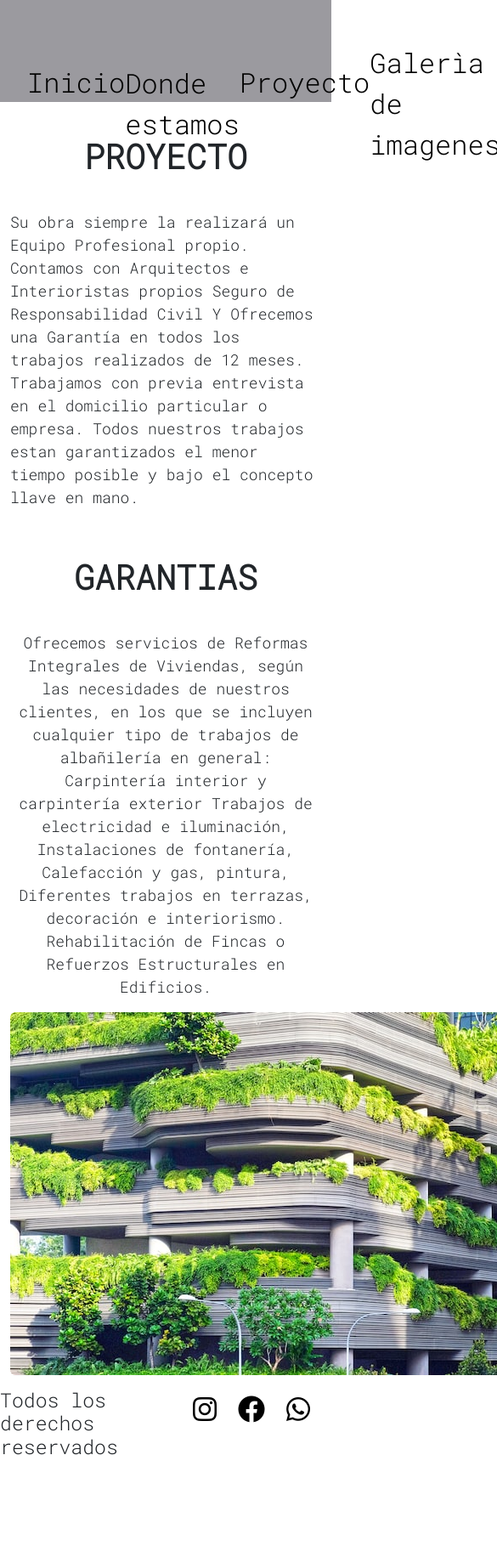
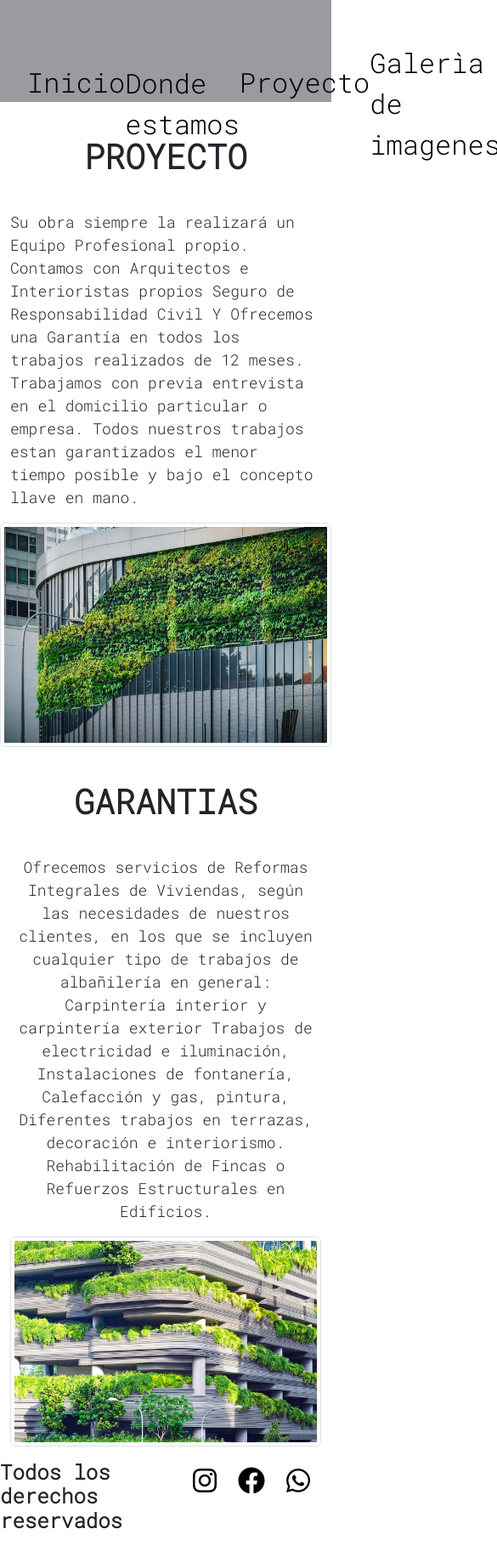
Before and after one commit to Nadiapascual92/Preentrega2-PASCUAL, a website: page pages/Proyecto.html in a window 390 px wide. Shown: the top 1832 px of the page at 85% size, 585 px wide, since content can reach past the window. Before the commit the page ends 1745 px from the top, so only its background shows below. Drawn offline with nearby package versions, Linux system fonts and the light colour scheme; files that its build step writes are made by us from their sources.

Commit message:
commit de pagina proyecto termianda y responsive

```diff
--- a/SCSS/misas.scss
+++ b/SCSS/misas.scss
@@ -439,10 +439,6 @@ width: 768px;
     font-size:  40px;
 }
 
-/*
-.pruebaSASS{
-    font-style: $primary;
-}*/
 
 /**************galeria de imagenes*********/
 
@@ -463,8 +459,6 @@ footer{
 
 /*----------------------------------------MEDIAQUERIES RESPONSIVE---------------------------------*/
 /*----------------------------------------MEDIAQUERIES RESPONSIVE-------------------------------------*/
-/*----------------------------------------MEDIAQUERIES RESPONSIVE---------------------------------*/
-/*----------------------------------------MEDIAQUERIES RESPONSIVE--------------------------------*/
 /*----------------------------------------MEDIAQUERIES RESPONSIVE---------------------------*/
 
 /*DISENIO RESPONSIVE PARA TABLETS */
@@ -1063,3 +1057,25 @@ footer{
         font-size: small;
     }
 }
+
+
+#magic{
+    display: flex;
+    justify-content: center;
+    }
+.magic{
+    display: flex;
+    justify-content: center;
+    align-self: center;
+}
+#mimagic{
+    display: flex;
+    justify-content: center;
+}
+#nairobi{
+    font-size: x-large;
+    font-weight: bold;
+}
+#Dinamarca{
+    font-size: xx-large;
+}
--- a/pages/Proyecto.html
+++ b/pages/Proyecto.html
@@ -5,7 +5,7 @@
     <meta http-equiv="X-UA-Compatible" content="IE=edge">
     <meta name="viewport" content="width=device-width, initial-scale=1.0">
     <!--TITULOS PARA EL SEO----->
-    <title>GALERIA DE IMAGENES</title>
+    <title>PROYECTO</title>
     <link rel="preconnect" href="https://fonts.googleapis.com">
     <link rel="preconnect" href="https://fonts.gstatic.com" crossorigin>
     <!----GOOGLE FONTS E ICONOS -->
@@ -52,10 +52,11 @@
             </p>
         </div>
 </main>
-
+    <div clas='container-sm' id="magic">
+        <img class="img-thumbnail" src="../img/fotoPROYECTOFOTO.jpg"  alt="paginadearquitecturaverde">
+    </div>
 <!----------GRID BOOTSTRAP----------->
-
-    <div class=" text-center">
+    <div class="text-center">
         <div class="row">
           <div class="col-lg-12">
             <h1 class="h1proyecto">GARANTIAS</h1>
@@ -65,9 +66,10 @@
                 en los que se incluyen cualquier tipo de trabajos de albañilería en general: Carpintería interior y
                 carpintería exterior  Trabajos de electricidad e iluminación, Instalaciones de fontanería, Calefacción y gas, pintura, Diferentes trabajos en terrazas, decoración e interiorismo. Rehabilitación de Fincas o Refuerzos Estructurales en Edificios.
                 </p>
-                <div class="alineacionfotos">
-                    <img class="rounded float-start" src="../img/imagenpequeaniaparapaginaproyecto.jpg" class="img-fluid"  alt="fotodearquitecturaverde">
-                    <img class="rounded float-start" src="../img/fotoPROYECTOFOTO.jpg" class="img-fluid" alt="paginadearquitecturaverde">
+                <div class="alineacionfotos" id="mimagic">
+                    <div clas='container-sm' class="magic">
+                        <img class="img-thumbnail" src="../img/imagenpequeaniaparapaginaproyecto.jpg"  alt="fotodearquitecturaverde">
+                    </div>
                 </div>
                 </div>
             </div>
@@ -77,14 +79,14 @@
 
     <footer class="piedepagina">
         <div class="derechosreservados">
-            <h3>Todos los derechos reservados</h3>
+            <h3 id="nairobi">Todos los derechos reservados</h3>
         </div>
 
         <div>
             <ul class="iconosfooter">
-                <li class="icono1"><a href=""><i class="fa-brands fa-instagram"></i></a></li>
-                <li class="icono2"><a href=""><i class="fa-brands fa-facebook"></i></a></li>
-                <li class="icono3"><a href=""><i class="fa-brands fa-whatsapp"></i></a></li>
+                <li class="icono1"><a id="Dinamarca" href=""><i class="fa-brands fa-instagram"></i></a></li>
+                <li class="icono2"><a id="Dinamarca" href=""><i class="fa-brands fa-facebook"></i></a></li>
+                <li class="icono3"><a id="Dinamarca" href=""><i class="fa-brands fa-whatsapp"></i></a></li>
             </ul>
         </div>
 
```
Also changed, not shown: SCSS/misas.css, 1 other file.
